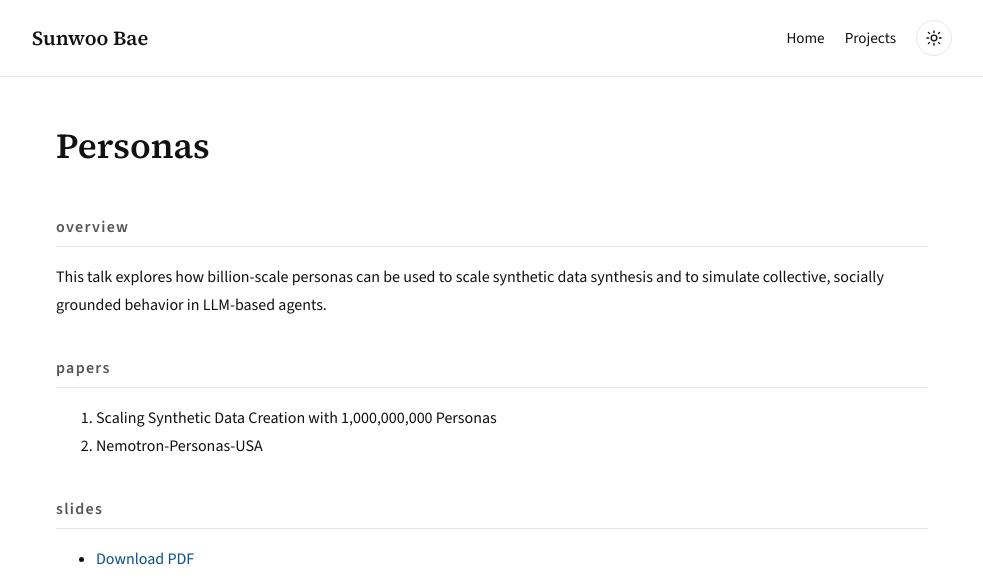
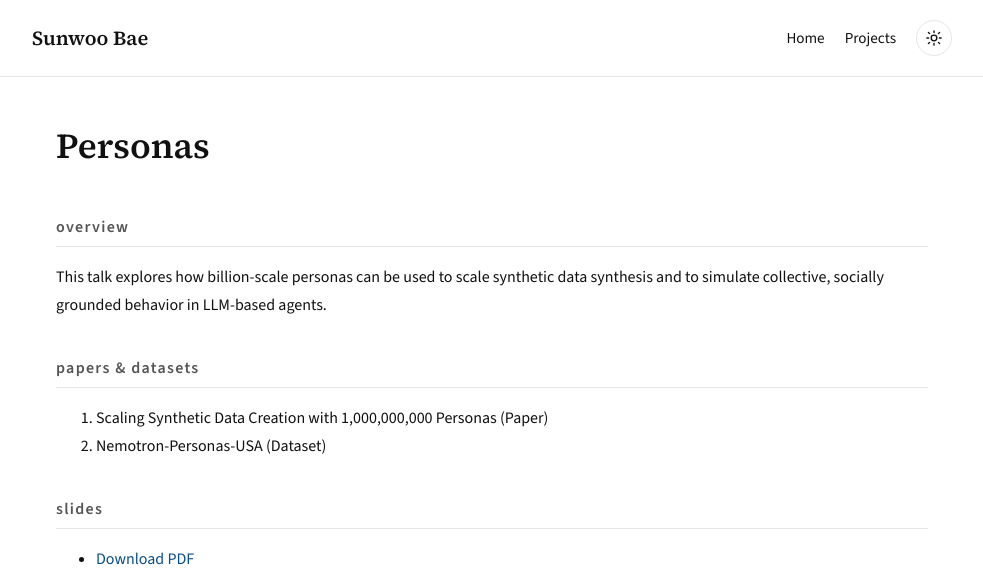
Before and after one commit to sunwoo02/sunwoo02.github.io, a Jekyll site: the page built from _pages/projects/personas.md, in a window 1280 px wide, cut to the strip 0-587 px from the top of the page. Shown: the whole strip, without its empty margins (148-1131 px from the left). Built offline with Jekyll 4.4.1, drawn with Linux system fonts in a browser that asks for light colours.

Commit message:
Label Nemotron-Personas-USA as dataset, not paper
Co-Authored-By: Claude Haiku 4.5 <noreply@anthropic.com>

```diff
--- a/_pages/projects/personas.md
+++ b/_pages/projects/personas.md
@@ -7,9 +7,9 @@ permalink: /projects/personas/
 ## Overview
 This talk explores how billion-scale personas can be used to scale synthetic data synthesis and to simulate collective, socially grounded behavior in LLM-based agents.
 
-## Papers
-1. Scaling Synthetic Data Creation with 1,000,000,000 Personas
-2. Nemotron-Personas-USA
+## Papers & Datasets
+1. Scaling Synthetic Data Creation with 1,000,000,000 Personas (Paper)
+2. Nemotron-Personas-USA (Dataset)
 
 ## Slides
 - [Download PDF]({{ '/assets/pdf/reviews/personas.pdf' | relative_url }})
```
Also changed, not shown: _pages/projects.md (+1 -1 lines).
